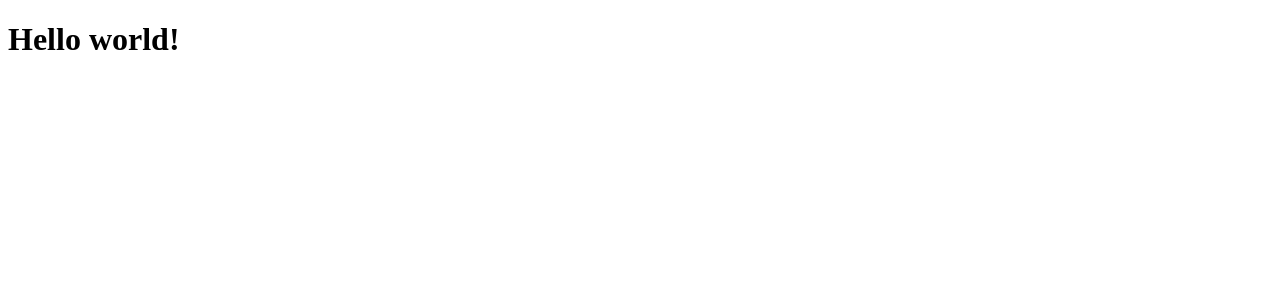
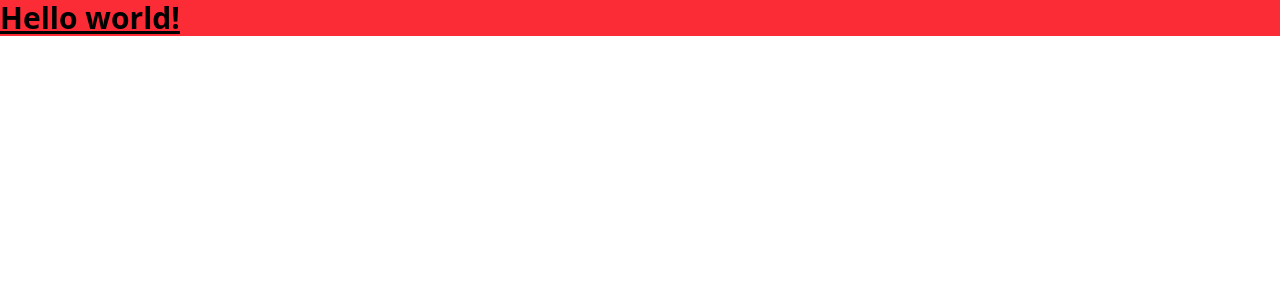
Before and after one commit to alvarocamillont/hokage-desk-angular-genkit-gemini, an Angular app in the folder hokage-desk/: page / in a window 1280 px wide. Shown: the top 300 px of the page. Built offline with nearby package versions, Linux system fonts and the light colour scheme.

Commit message:
refactor: simplify Tailwind CSS configuration and update HTML structure

```diff
--- a/hokage-desk/src/app/app.html
+++ b/hokage-desk/src/app/app.html
@@ -1,3 +1,4 @@
-<div class="bg-red-500">
-  <h1 class="text-white">Hello world!</h1>
-</div>
+
+<h1 class="text-3xl font-bold underline bg-red-500">
+  Hello world!
+</h1>
--- a/hokage-desk/src/styles.css
+++ b/hokage-desk/src/styles.css
@@ -1,5 +1,2 @@
-@tailwind base;
-@tailwind components;
-@tailwind utilities;
-
+@import "tailwindcss";
 /* You can add global styles to this file, and also import other style files */
```
Also changed, not shown: hokage-desk/.postcssrc.json.
